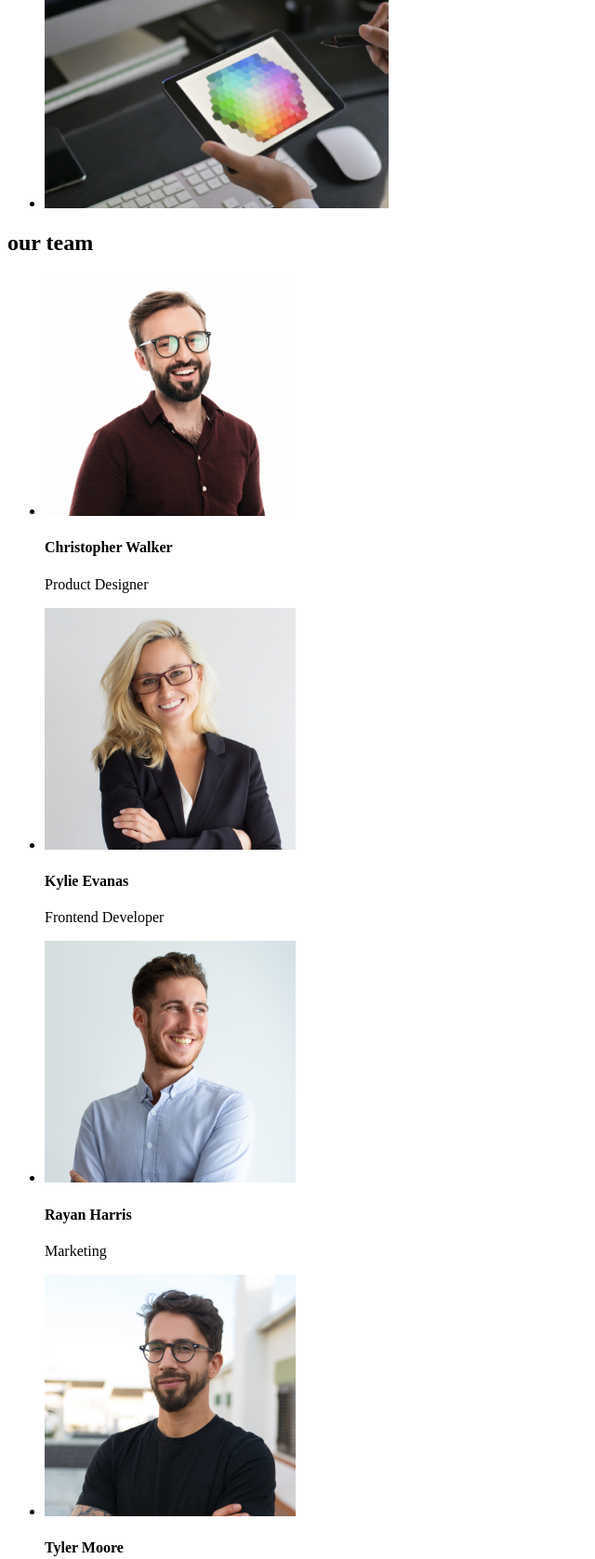
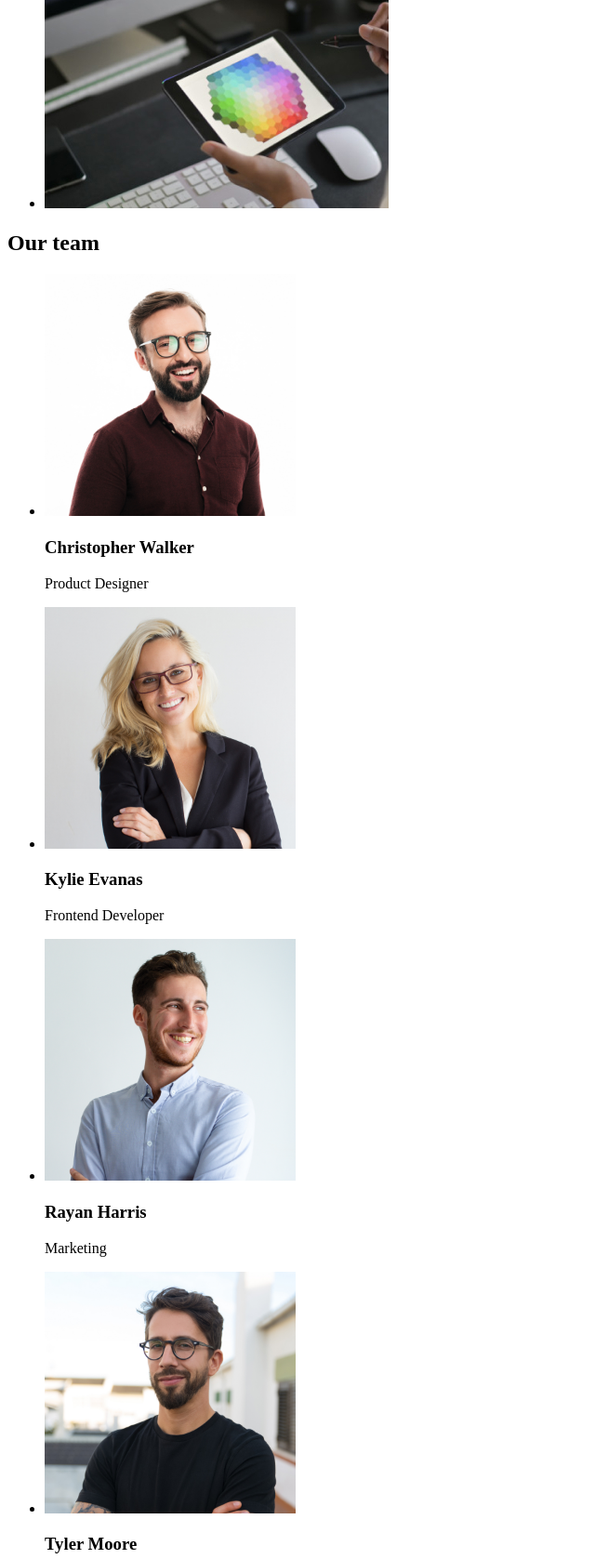
Before and after one commit to Maryam-2525/goit-markup-hw-01, a plain HTML site: page index.html in a window 1280 px wide. Shown: the part 1305-2982 px from the top of the page at 93% size, without its empty margins (0-640 px from the left). Drawn offline with Linux system fonts and the light colour scheme.

Commit message:
small fixes

```diff
--- a/index.html
+++ b/index.html
@@ -69,20 +69,24 @@
 
       <!--team  section -->
       <section>
-        <h2>our team</h2>
+        <h2>Our team</h2>
         <ul>
-          <li><img src="images/team1.jpg" alt="Christopher Walker's image" width="270" height="260"></li>
-              <h4>Christopher Walker</h4>
+          <li><img src="images/team1.jpg" alt="Christopher Walker's image" width="270" height="260">
+              <h3>Christopher Walker</h3>
               <p>Product Designer</p>
-          <li><img src="images/team2.jpg" alt="Kylie Evanas's image" width="270" height="260"></li>
-              <h4>Kylie Evanas</h4>
+          </li>
+          <li><img src="images/team2.jpg" alt="Kylie Evanas's image" width="270" height="260">
+              <h3>Kylie Evanas</h3>
               <p>Frontend Developer</p>
-          <li><img src="images/team3.jpg" alt="Rayan Harris'S image" width="270" height="260"></li>
-              <h4>Rayan Harris</h4>
+          </li>
+          <li><img src="images/team3.jpg" alt="Rayan Harris'S image" width="270" height="260">
+              <h3>Rayan Harris</h3>
               <p>Marketing</p>
-          <li><img src="images/team4.jpg" alt="Tyler Moore's image" width="270" height="260"></li>
-              <h4>Tyler Moore</h4>
+          </li>
+          <li><img src="images/team4.jpg" alt="Tyler Moore's image" width="270" height="260">
+              <h3>Tyler Moore</h3>
               <p>UI designer</p>
+          </li>
         </ul>
       </section>
     </main>
```
